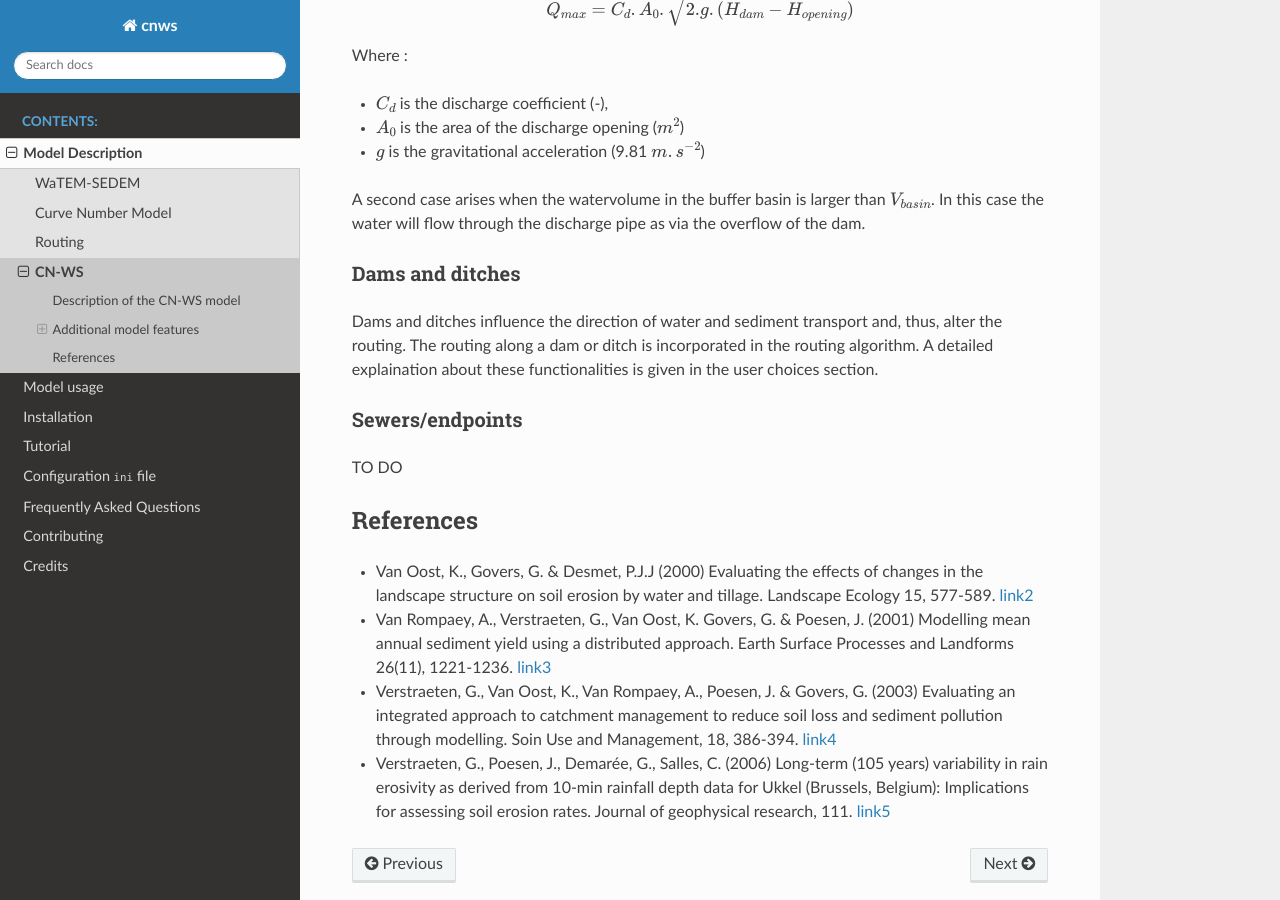
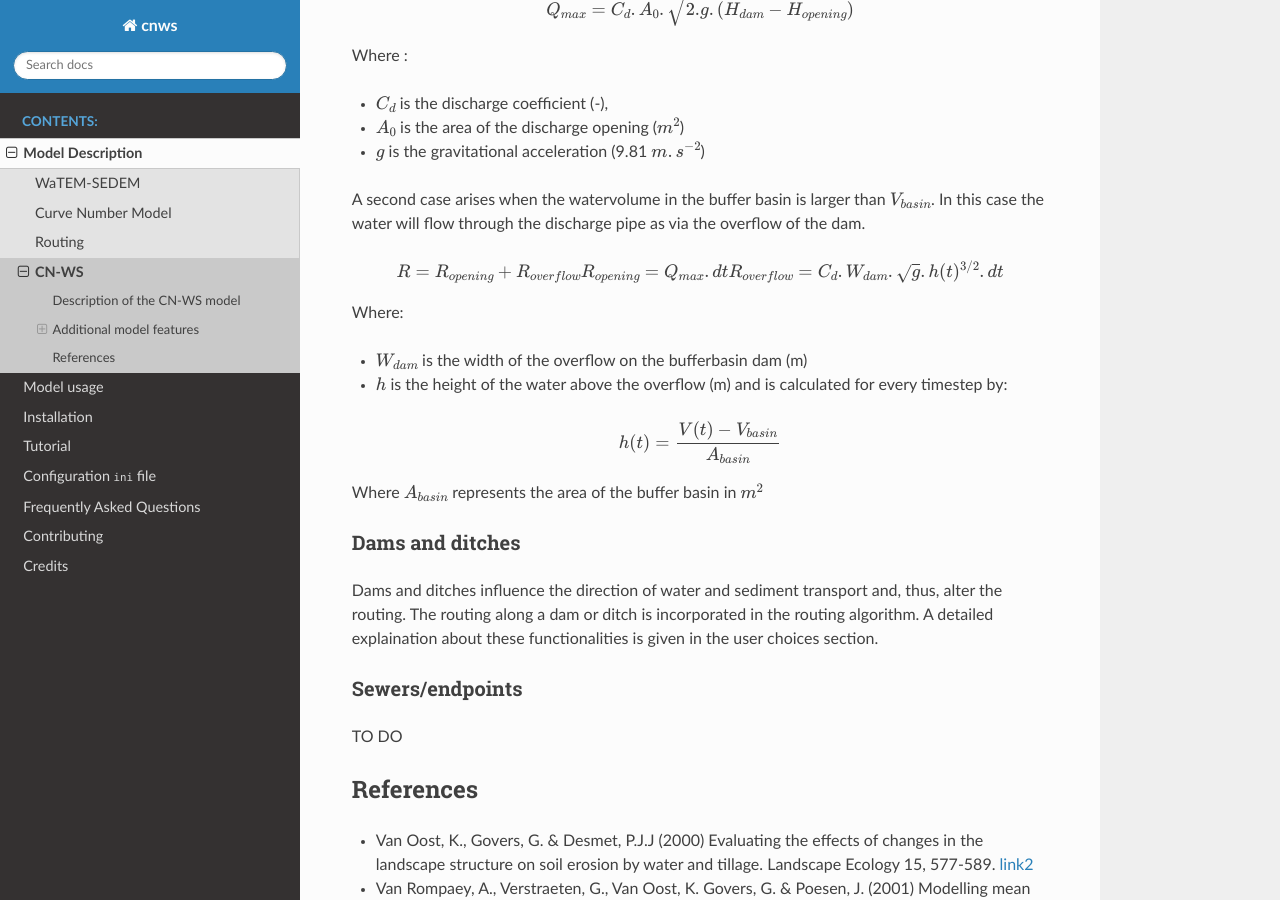
Before and after one commit to watem-sedem/watem-sedem, a Sphinx documentation site: the page built from docs/cn-ws.rst, in a window 1280 px wide and 900 px high, scrolled down 2059 px. Built offline with Sphinx 7.4.7 and the Read the Docs theme 2.0.0, drawn with Linux system fonts in a browser that asks for light colours.

Commit message:
finishing the second case of CN-buffers

```diff
--- a/docs/cn-ws.rst
+++ b/docs/cn-ws.rst
@@ -109,7 +109,21 @@ A second case arises when the watervolume in the buffer basin is larger than
 :math:`V_{basin}`. In this case the water will flow through the discharge pipe
 as via the overflow of the dam.
 
+.. math::
+    R = R_{opening} + R_{overflow}
+    R_{opening} = Q_{max}.dt
+    R_{overflow} = C_d.W_{dam}.\sqrt{g}.h(t)^{3/2}.dt
 
+Where:
+
+- :math:`W_{dam}` is the width of the overflow on the bufferbasin dam (m)
+- :math:`h` is the height of the water above the overflow (m) and is calculated
+  for every timestep by:
+
+.. math::
+    h(t) = \frac{V(t) - V_{basin}}{A_{basin}}
+
+Where :math:`A_{basin}` represents the area of the buffer basin in :math:`m^{2}`
 
 Dams and ditches
 ****************
```
